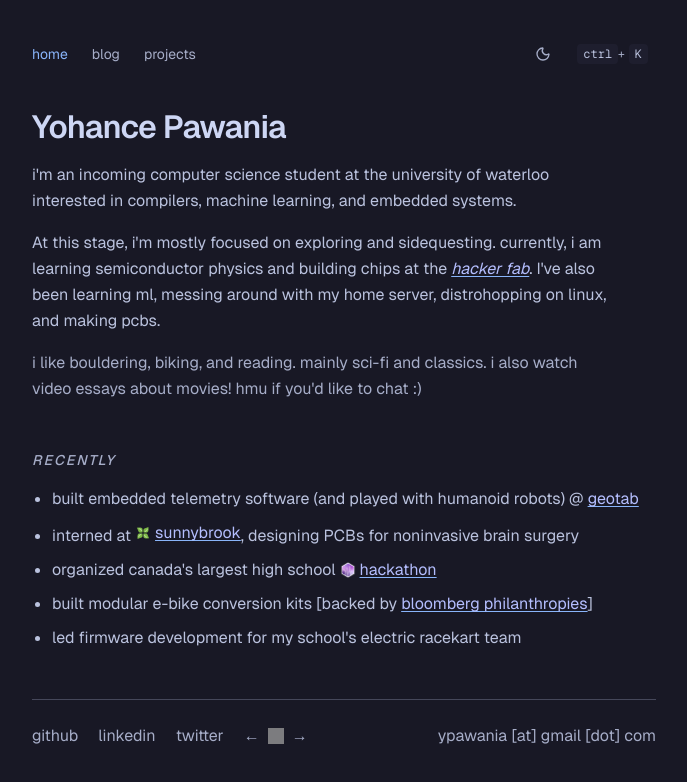
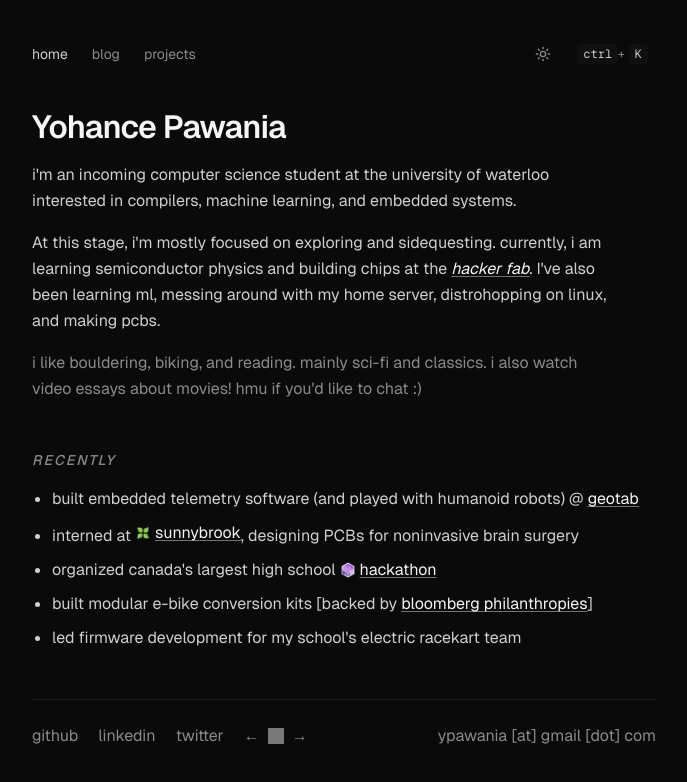
Before and after one commit to ypawania/yohancepawania.dev, a Next.js app: page / in a window 1280 px wide. Shown: the top 782 px of the page, without its empty margins (296-983 px from the left). Built offline with nearby package versions, Linux system fonts and the light colour scheme; grey boxes are pictures that could not be loaded.

Commit message:
Set dark as default theme

```diff
--- a/app/components/command-palette.tsx
+++ b/app/components/command-palette.tsx
@@ -15,7 +15,7 @@ import {
   Sun,
   Wrench,
 } from "lucide-react";
-import { useEffect, useState, useSyncExternalStore } from "react";
+import { useEffect, useState } from "react";
 import useMobileDevice from "../hooks/use-mobile-device";
 import useTheme from "../hooks/use-theme";
 
@@ -57,22 +57,17 @@ function scrollToId(id: string) {
   window.history.replaceState(null, "", `#${id}`);
 }
 
-function subscribe() {
-  return () => {};
-}
-
 export default function CommandPalette({ repoUrl }: CommandPaletteProps) {
   const [open, setOpen] = useState(false);
   const [isShiftPressed, setIsShiftPressed] = useState(false);
   const isMobileDevice = useMobileDevice();
   const { theme, toggleTheme } = useTheme();
-  const isHydrated = useSyncExternalStore(subscribe, () => true, () => false);
   const nextThemeLabel =
-    !isHydrated || theme === "catppuccin"
-      ? "Dark"
-      : theme === "dark"
-        ? "Light"
-        : "Catppuccin";
+    theme === "dark"
+      ? "Light"
+      : theme === "light"
+        ? "Catppuccin"
+        : "Dark";
 
   function runCommand(command: () => void) {
     setOpen(false);
@@ -322,12 +317,12 @@ export default function CommandPalette({ repoUrl }: CommandPaletteProps) {
                   onSelect={() => runCommand(() => toggleTheme())}
                   className="palette-item flex cursor-pointer items-center gap-2 rounded px-3 py-2 text-sm"
                 >
-                  {!isHydrated || theme === "catppuccin" ? (
+                  {theme === "dark" ? (
+                    <Sun className="h-4 w-4" />
+                  ) : theme === "light" ? (
+                    <Palette className="h-4 w-4" />
+                  ) : (
                     <Moon className="h-4 w-4" />
-                  ) : theme === "dark" ? (
-                    <Sun className="h-4 w-4" />
-                  ) : (
-                    <Palette className="h-4 w-4" />
                   )}
                   <span className="flex-1">
                     Switch to {nextThemeLabel} Mode
--- a/app/components/theme-toggle.tsx
+++ b/app/components/theme-toggle.tsx
@@ -1,22 +1,16 @@
 "use client";
 
 import { Moon, Palette, Sun } from "lucide-react";
-import { useSyncExternalStore } from "react";
 import useTheme from "../hooks/use-theme";
-
-function subscribe() {
-  return () => {};
-}
 
 export default function ThemeToggle() {
   const { theme, toggleTheme } = useTheme();
-  const isHydrated = useSyncExternalStore(subscribe, () => true, () => false);
   const nextThemeLabel =
-    !isHydrated || theme === "catppuccin"
-      ? "dark mode"
-      : theme === "dark"
-        ? "light mode"
-        : "catppuccin mode";
+    theme === "dark"
+      ? "light mode"
+      : theme === "light"
+        ? "catppuccin mode"
+        : "dark mode";
 
   return (
     <button
@@ -26,12 +20,12 @@ export default function ThemeToggle() {
       aria-label={`Switch to ${nextThemeLabel}`}
       title={`Switch to ${nextThemeLabel}`}
     >
-      {!isHydrated || theme === "catppuccin" ? (
+      {theme === "dark" ? (
+        <Sun className="h-4 w-4" />
+      ) : theme === "light" ? (
+        <Palette className="h-4 w-4" />
+      ) : (
         <Moon className="h-4 w-4" />
-      ) : theme === "dark" ? (
-        <Sun className="h-4 w-4" />
-      ) : (
-        <Palette className="h-4 w-4" />
       )}
     </button>
   );
--- a/app/hooks/use-theme.ts
+++ b/app/hooks/use-theme.ts
@@ -5,14 +5,11 @@ import { useSyncExternalStore } from "react";
 export type Theme = "dark" | "light" | "catppuccin";
 
 const STORAGE_KEY = "site-theme";
-const THEMES: Theme[] = ["catppuccin", "dark", "light"];
+const DEFAULT_THEME: Theme = "dark";
+const THEMES: Theme[] = [DEFAULT_THEME, "light", "catppuccin"];
 
 function isTheme(value: string | null): value is Theme {
-  return (
-    value === "dark" ||
-    value === "light" ||
-    value === "catppuccin"
-  );
+  return value === "dark" || value === "light" || value === "catppuccin";
 }
 
 function getSnapshot(): Theme {
@@ -22,7 +19,7 @@ function getSnapshot(): Theme {
       return theme;
     }
   }
-  return "catppuccin";
+  return DEFAULT_THEME;
 }
 
 function applyTheme(theme: Theme) {
@@ -40,7 +37,7 @@ function subscribe(onStoreChange: () => void) {
 }
 
 function getServerSnapshot(): Theme {
-  return "catppuccin";
+  return DEFAULT_THEME;
 }
 
 export default function useTheme() {
@@ -49,7 +46,7 @@ export default function useTheme() {
   const toggleTheme = () => {
     const currentThemeIndex = THEMES.indexOf(theme);
     const nextTheme =
-      THEMES[(currentThemeIndex + 1) % THEMES.length] ?? "catppuccin";
+      THEMES[(currentThemeIndex + 1) % THEMES.length] ?? DEFAULT_THEME;
     applyTheme(nextTheme);
   };
 
--- a/app/layout.tsx
+++ b/app/layout.tsx
@@ -63,7 +63,7 @@ export default function RootLayout({
               const storedTheme = localStorage.getItem("site-theme");
               const theme = storedTheme === "light" || storedTheme === "dark" || storedTheme === "catppuccin"
                 ? storedTheme
-                : "catppuccin";
+                : "dark";
               document.documentElement.dataset.theme = theme;
             })();
           `}
```
